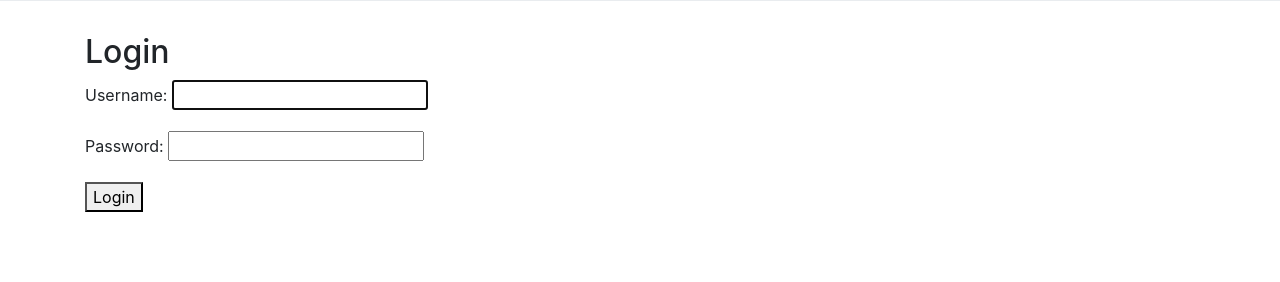
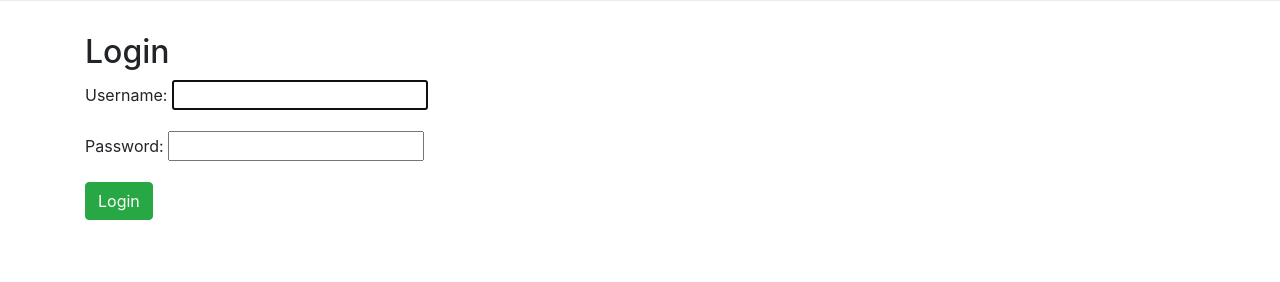
Before and after one commit to thomgo/forum, a Django app: page /accounts/login/ in a window 1280 px wide. Shown: the part 304-586 px from the top of the page. Run offline with Django 3.2, Linux system fonts and the light colour scheme; some libraries are stand-ins or nearby versions.

Commit message:
style login button

```diff
--- a/forum/templates/registration/login.html
+++ b/forum/templates/registration/login.html
@@ -6,6 +6,6 @@
   <form method="post">
     {% csrf_token %}
     {{ form.as_p }}
-    <button type="submit">Login</button>
+    <button class="btn btn-success" type="submit">Login</button>
   </form>
 {% endblock %}
```
